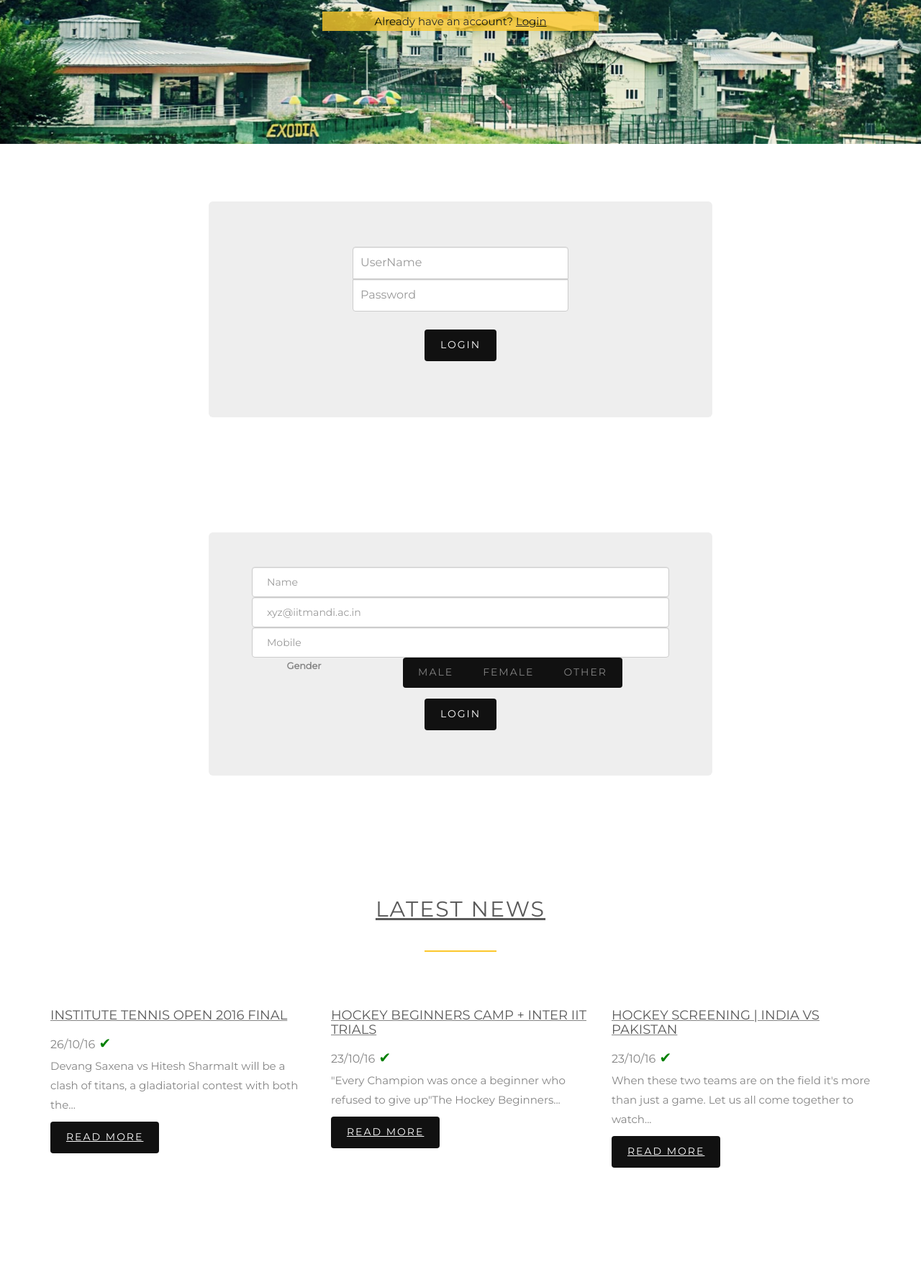
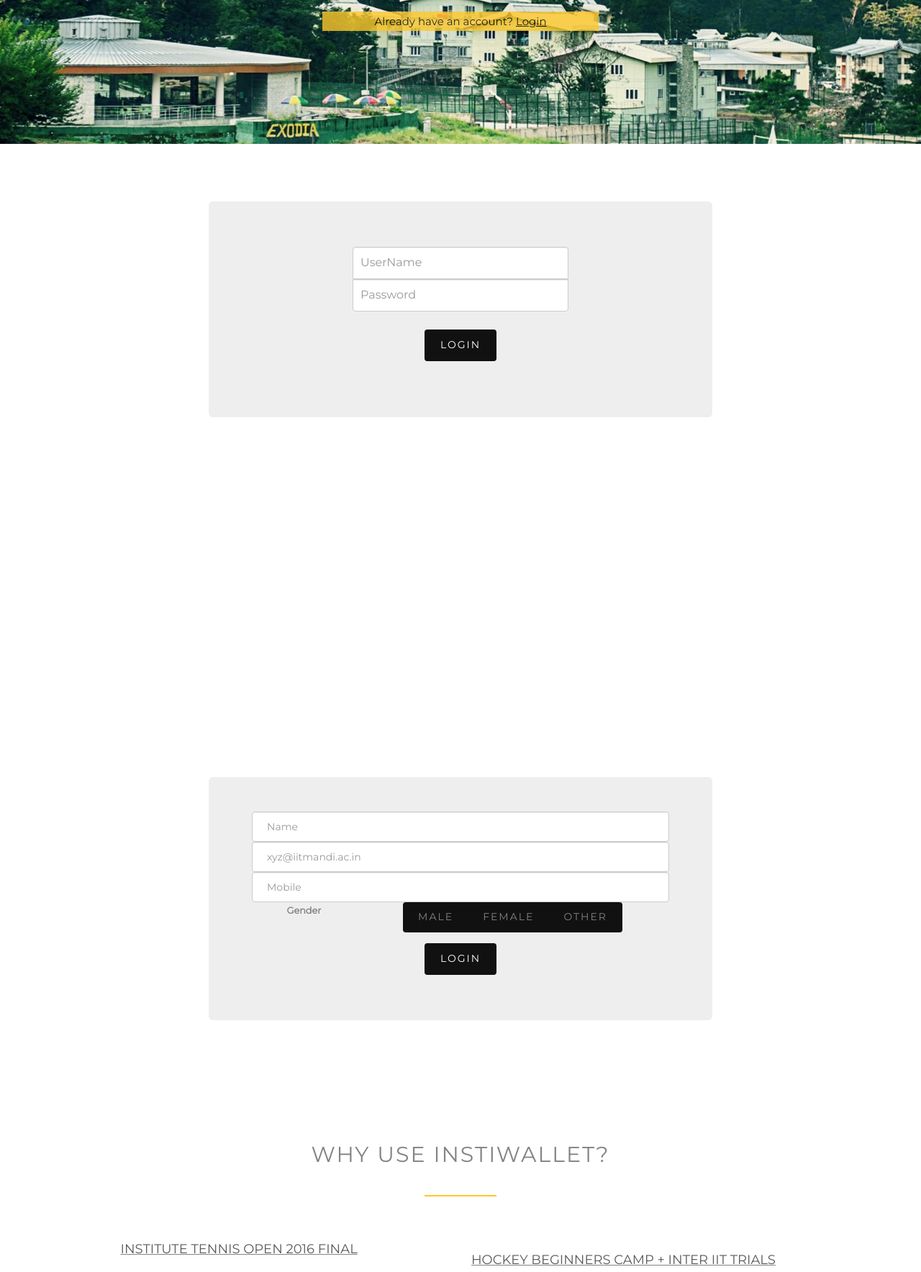
Before and after one commit to aamixsh/instiWallet, a PHP site: page / in a window 1280 px wide. Shown: the part 600-2368 px from the top of the page at 72% size. Run offline with PHP 8.4, Linux system fonts and the light colour scheme; some web fonts are replaced.

Commit message:
Basic layout

```diff
--- a/css/style.css
+++ b/css/style.css
@@ -24,6 +24,50 @@ body {
 #home_text{
   color:#;
 }*/
+
+.slideanim {visibility:hidden;}
+  .slide {
+      animation-name: slide;
+      -webkit-animation-name: slide;
+      animation-duration: 1s;
+      -webkit-animation-duration: 1s;
+      visibility: visible;
+  }
+  @keyframes slide {
+    0% {
+      opacity: 0;
+      transform: translateY(70%);
+    }
+    100% {
+      opacity: 1;
+      transform: translateY(0%);
+    }
+  }
+  @-webkit-keyframes slide {
+    0% {
+      opacity: 0;
+      -webkit-transform: translateY(70%);
+    }
+    100% {
+      opacity: 1;
+      -webkit-transform: translateY(0%);
+    }
+  }
+  @media screen and (max-width: 768px) {
+    .col-sm-4 {
+      text-align: center;
+      margin: 25px 0;
+    }
+    .btn-lg {
+        width: 100%;
+        margin-bottom: 35px;
+    }
+  }
+  @media screen and (max-width: 480px) {
+    .logo {
+        font-size: 150px;
+    }
+  }
 
 #fh5co-menu-wrap .text-glow-hover{
   color:#000000;
--- a/index.html
+++ b/index.html
@@ -1,4 +1,3 @@
-
 <!DOCTYPE html>
 <html lang="en">
 <head>
@@ -50,16 +49,16 @@
 		<div id="fh5co-page">
 		<div id="fh5co-header">
 			<header id="fh5co-header-section">
-				<div class="container" style="min-width:90%">
+				<div class="container" style="min-width:90%;">
 					<div class="nav-header">
 						<a href="#" class="js-fh5co-nav-toggle fh5co-nav-toggle"><i></i></a>
 						<button type="button" class="navbar-toggle" data-toggle="collapse" data-target=".navbar-collapse"><span
 						class="icon-bar"></span> <span class="icon-bar"></span> <span class="icon-bar"></span> </button>
-						<a href="index.php"><img src="images/logo_final.png" style="height:75px;width:100px;margin-left:-75px;"alt="IIT Mandi Logo"></a><!-- START #fh5co-menu-wrap -->
+						<a href="http://iitmandi.ac.in"><img src="images/logo_final.png" style="height:75px;width:100px;margin-left:-75px;"alt="IIT Mandi Logo"></a><!-- START #fh5co-menu-wrap -->
 						<nav id="fh5co-menu-wrap" role="navigation">
 							<ul class="sf-menu" id="fh5co-primary-menu">
 								<li><a href="#" class="text-glow-hover">HOME</a></li>
-								<li><a href="#login_form" class="text-glow-hover">LOGIN</a></li>
+								<li><a id="back-to-top" href="#login_form" class="text-glow-hover">LOGIN</a></li>
 								<li><a href="#/templates/signup.php" class="text-glow-hover">SIGNUP</a></li>
 								<li><a href="index.php?r=archive/gallery" class="text-glow-hover">QUICK PAY</a></li>
 							</ul>
@@ -86,7 +85,7 @@
 </div>
 
 <div class="container">
-	<div class="col-md-12 text-center animate-box">
+	<div class="col-md-12 text-center animate-box" style="height:100vh">
 		<div class="jumbotron" id="login_form">
 			<div class="button button-primary">
 				<form class="form-signin" action="#" method="post">
@@ -138,46 +137,52 @@
               <div class="container">
                 <div class="row">
                   <div class="col-md-8 col-md-offset-2 text-center heading-section animate-box">
-                    <h3><a href="index.php?r=about/news" style="color:inherit">LATEST NEWS</a></h3>
+                    <h3 style="color:inherit">Why use InstiWallet?</h3>
                   </div>
                 </div>
               </div>
               <div class="container">
                 <div class="row">
-                                                           <div class="col-md-4 col-md-4" >
-                       <!-- style="height:150px; overflow:hidden" -->
+                  <div class="col-md-1 col-md-1">
+                    <span class="glyphicons glyphicons-search"></span>
+                  </div>
+                  <div class="col-md-5 col-md-5" >
                     <div class="fh5co-blog animate-box">
                       <a href="index.php?r=about/shownews&id=101" style="color:inherit"><h3 style="font-size:18px;margin-bottom:10px">Institute Tennis Open 2016 Final</h3> </a>
-                          <p style="font-size:16px;color:inherit;margin-bottom:5px;display:inline;">26/10/16</p><span style="font-size:20px;display:inline;color:green">     &#10004</span>                          <p style="font-size:15px;margin-bottom:10px">Devang Saxena vs Hitesh SharmaIt will be a clash of titans, a gladiatorial contest with both the...</p>                          <a href="index.php?r=about/shownews&id=101" class="btn btn-primary">Read More</a>
+                      <p style="font-size:16px;color:inherit;margin-bottom:5px;display:inline;">26/10/16</p><span style="font-size:20px;display:inline;color:green">     &#10004</span>                          <p style="font-size:15px;margin-bottom:10px">Devang Saxena vs Hitesh SharmaIt will be a clash of titans, a gladiatorial contest with both the...</p>
                     </div>
                   </div>
-                                                            <div class="col-md-4 col-md-4" >
-                       <!-- style="height:150px; overflow:hidden" -->
+
+                  <div class="col-md-6 col-md-6" >
                     <div class="fh5co-blog animate-box">
                         <a href="index.php?r=about/shownews&id=100" style="color:inherit"><h3 style="font-size:18px;margin-bottom:10px">Hockey Beginners Camp + Inter IIT trials</h3> </a>
-                          <p style="font-size:16px;color:inherit;margin-bottom:5px;display:inline;">23/10/16</p><span style="font-size:20px;display:inline;color:green">     &#10004</span>                          <p style="font-size:15px;margin-bottom:10px">
-
-
-
-
-
-
-
-"Every Champion was once a beginner who refused to give up"The Hockey Beginners...</p>                          <a href="index.php?r=about/shownews&id=100" class="btn btn-primary">Read More</a>
+                        <p style="font-size:16px;color:inherit;margin-bottom:5px;display:inline;">23/10/16</p><span style="font-size:20px;display:inline;color:green">     &#10004</span>
+                        <p style="font-size:15px;margin-bottom:10px">"Every Champion was once a beginner who refused to give up"The Hockey Beginners...</p>
                       </div>
                   </div>
-                                                            <div class="col-md-4 col-md-4" >
-                       <!-- style="height:150px; overflow:hidden" -->
+                </div>
+
+                <div class="row">
+                    <div class="col-md-6 col-md-6" >
                         <div class="fh5co-blog animate-box">
                           <a href="index.php?r=about/shownews&id=99" style="color:inherit"><h3 style="font-size:18px;margin-bottom:10px">Hockey Screening | India VS Pakistan </h3> </a>
-                          <p style="font-size:16px;color:inherit;margin-bottom:5px;display:inline;">23/10/16</p><span style="font-size:20px;display:inline;color:green">     &#10004</span>                          <p style="font-size:15px;margin-bottom:10px">When these two teams are on the field it's more than just a game. Let us all come together to watch...</p>                          <a href="index.php?r=about/shownews&id=99" class="btn btn-primary">Read More</a>
+                          <p style="font-size:16px;color:inherit;margin-bottom:5px;display:inline;">23/10/16</p><span style="font-size:20px;display:inline;color:green">     &#10004</span>                          <p style="font-size:15px;margin-bottom:10px">When these two teams are on the field it's more than just a game. Let us all come together to watch...</p>
+                        </div>
+                    </div>
+                  </div>
+
+                  <div class="row">
+                    <div class="col-md-6 col-md-6" >
+                        <div class="fh5co-blog animate-box">
+                          <a href="index.php?r=about/shownews&id=99" style="color:inherit"><h3 style="font-size:18px;margin-bottom:10px">Hockey Screening | India VS Pakistan </h3> </a>
+                          <p style="font-size:16px;color:inherit;margin-bottom:5px;display:inline;">23/10/16</p><span style="font-size:20px;display:inline;color:green">     &#10004</span>                          <p style="font-size:15px;margin-bottom:10px">When these two teams are on the field it's more than just a game. Let us all come together to watch...</p>
                         </div>
                     </div>
                   </div>
                 </div>
               </div>
             <div class="fh5co-hero" style="height:400px">
-            <div class="fh5co-overlay" style = "background:url(images/coverpics/download.jpg) no-repeat center center fixed; background-size:cover;height:100%">
+            <div class="fh5co-overlay" style = "background:url(images/wallet.jpg) no-repeat center center fixed; background-size:cover;height:100%">
             </div>
           </div>
 
@@ -308,6 +313,6 @@
 
 	<!-- Main JS (Do not remove) -->
 	<script src="js/main.js"></script>
-
+<a id="back-to-top" href="#" class="btn btn-primary btn-lg back-to-top" role="button" title="Go to the top of the page" data-toggle="tooltip" data-placement="left"><span class="glyphicon glyphicon-chevron-up"></span></a>
 	</body>
 </html>
--- a/js/main.js
+++ b/js/main.js
@@ -44,7 +44,7 @@
         $('#back-to-top').click(function () {
             $('#back-to-top').tooltip('hide');
             $('body,html').animate({
-                scrollTop: 0
+                scrollTop: 1000
             }, 800);
             return false;
         });
```
Also changed, not shown: 1 other file. Lines whose indentation alone changed are shown as unchanged.
